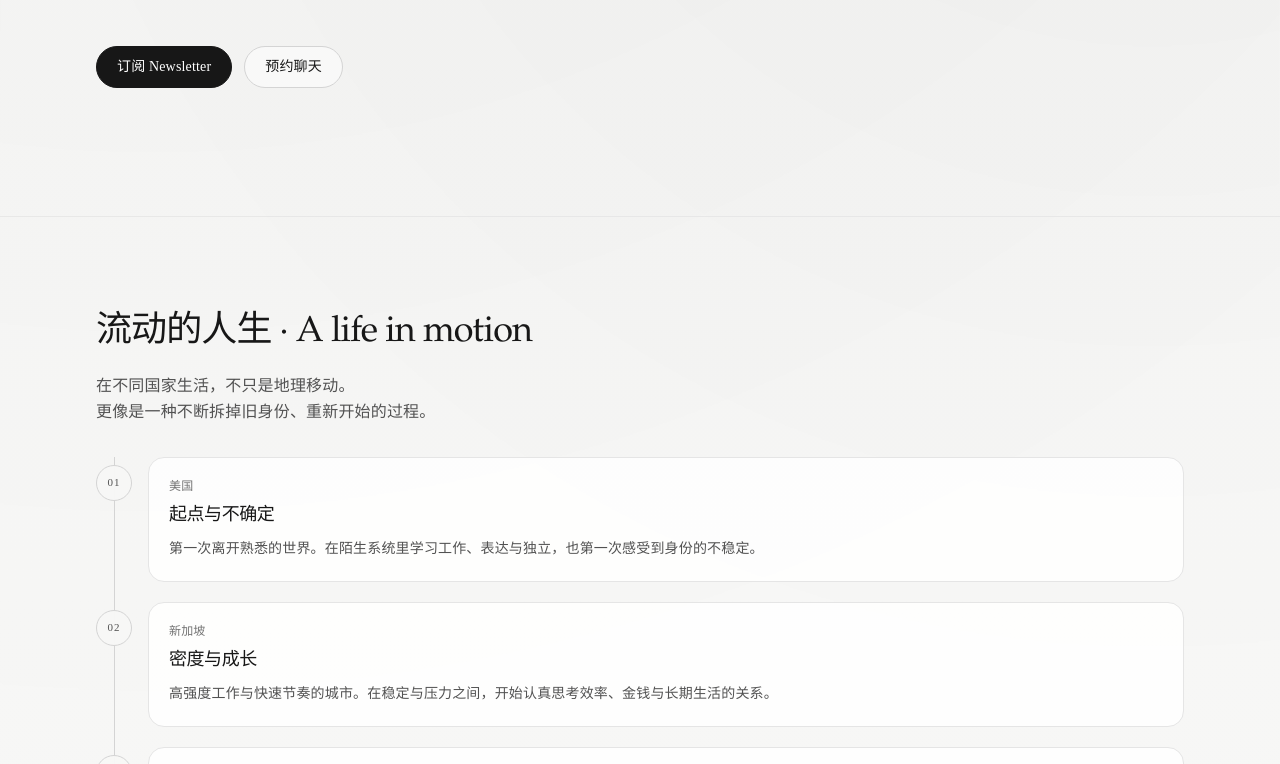
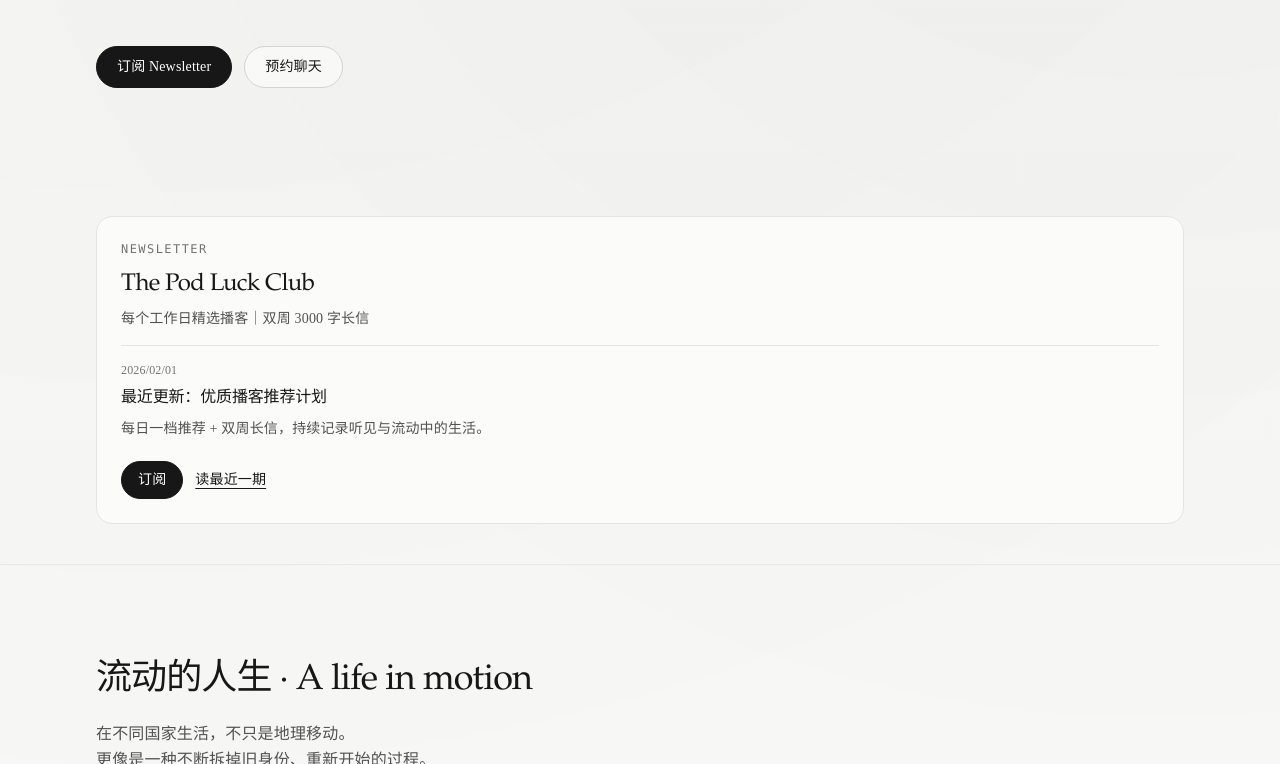
Before and after one commit to bluebluegrass/simona, a Next.js app: page / in a window 1280 px wide. Shown: the part 479-1243 px from the top of the page. Built offline with nearby package versions, Linux system fonts and the light colour scheme.

Commit message:
Unify newsletter UX and homepage conversion blocks

```diff
--- a/app/page.tsx
+++ b/app/page.tsx
@@ -20,10 +20,49 @@ function toDateLabel(value: string) {
 export default function HomePage() {
   const { podcastsHosted, newsletter, book, projects, talk, socials } = siteData;
   const featuredBook = book.items[0];
+  const featuredIssue = newsletter.recentIssues[0];
 
   return (
     <>
       <Hero />
+      {featuredIssue ? (
+        <section className="pb-6 md:pb-10">
+          <div className="mx-auto max-w-6xl px-5 md:px-8">
+            <article className="rounded-2xl border border-neutral-200 bg-[rgba(252,252,251,0.9)] p-5 md:p-6">
+              <p className="font-mono text-xs uppercase tracking-[0.12em] text-neutral-500">Newsletter</p>
+              <h2 className="mt-3 text-xl font-medium tracking-tight text-neutral-900 md:text-2xl">{newsletter.name}</h2>
+              <p className="mt-2 text-sm text-neutral-600">每个工作日精选播客｜双周 3000 字长信</p>
+
+              <div className="mt-4 border-t border-neutral-200 pt-4">
+                <p className="text-xs text-neutral-500">{toDateLabel(featuredIssue.date)}</p>
+                <h3 className="mt-2 text-base font-medium text-neutral-900 [display:-webkit-box] [-webkit-box-orient:vertical] [-webkit-line-clamp:1] overflow-hidden">
+                  {featuredIssue.title}
+                </h3>
+                <p className="mt-2 text-sm leading-relaxed text-neutral-600 [display:-webkit-box] [-webkit-box-orient:vertical] [-webkit-line-clamp:2] overflow-hidden">
+                  {featuredIssue.summary}
+                </p>
+              </div>
+
+              <div className="mt-5 flex flex-wrap items-center gap-3">
+                <a
+                  href={withBasePath("/newsletter")}
+                  className="rounded-full border border-neutral-900 bg-neutral-900 px-4 py-2 text-sm text-white transition-colors hover:bg-neutral-800"
+                >
+                  订阅
+                </a>
+                <a
+                  href={isInternalHref(featuredIssue.url) ? withBasePath(featuredIssue.url) : featuredIssue.url}
+                  className="text-sm underline underline-offset-4"
+                  target={featuredIssue.url.startsWith("http") ? "_blank" : undefined}
+                  rel={featuredIssue.url.startsWith("http") ? "noreferrer noopener" : undefined}
+                >
+                  读最近一期
+                </a>
+              </div>
+            </article>
+          </div>
+        </section>
+      ) : null}
       <LifeInMotion />
 
       <Section title={newsletter.title} intro={newsletter.valueProp} kicker="03 / NEWSLETTER">
--- a/components/GhostSignupEmbed.tsx
+++ b/components/GhostSignupEmbed.tsx
@@ -1,27 +1,25 @@
 "use client";
 
-import { useEffect } from "react";
-import { useRef } from "react";
-
-const GHOST_SCRIPT_ID = "ghost-signup-form-script";
+import { useEffect, useRef } from "react";
 
 export default function GhostSignupEmbed() {
   const containerRef = useRef<HTMLDivElement>(null);
 
   useEffect(() => {
-    if (!containerRef.current || document.getElementById(GHOST_SCRIPT_ID)) {
+    if (!containerRef.current) {
       return;
     }
 
+    containerRef.current.innerHTML = "";
+
     const script = document.createElement("script");
-    script.id = GHOST_SCRIPT_ID;
     script.async = true;
     script.src = "https://cdn.jsdelivr.net/ghost/signup-form@~0.3/umd/signup-form.min.js";
 
-    script.setAttribute("data-background-color", "#fafafa");
-    script.setAttribute("data-text-color", "#111111");
-    script.setAttribute("data-button-color", "#111111");
-    script.setAttribute("data-button-text-color", "#ffffff");
+    script.setAttribute("data-background-color", "#ffffff");
+    script.setAttribute("data-text-color", "#000000");
+    script.setAttribute("data-button-color", "#e9781c");
+    script.setAttribute("data-button-text-color", "#FFFFFF");
     script.setAttribute("data-title", "The Pod Luck Club｜播客推荐 Newsletter");
     script.setAttribute(
       "data-description",
@@ -35,12 +33,18 @@ export default function GhostSignupEmbed() {
     script.setAttribute("data-locale", "zh");
 
     containerRef.current.appendChild(script);
+
+    return () => {
+      if (containerRef.current) {
+        containerRef.current.innerHTML = "";
+      }
+    };
   }, []);
 
   return (
     <div
       ref={containerRef}
-      className="overflow-hidden rounded-xl border border-neutral-200 bg-[rgba(250,250,250,0.9)]"
+      className="overflow-hidden rounded-xl border border-neutral-200 bg-white"
       style={{ height: "40vmin", minHeight: "360px" }}
       aria-label="Ghost signup form"
     />
```
